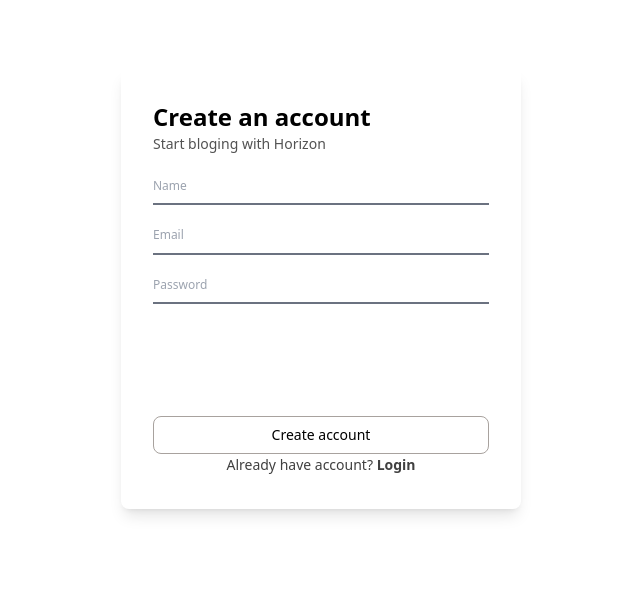
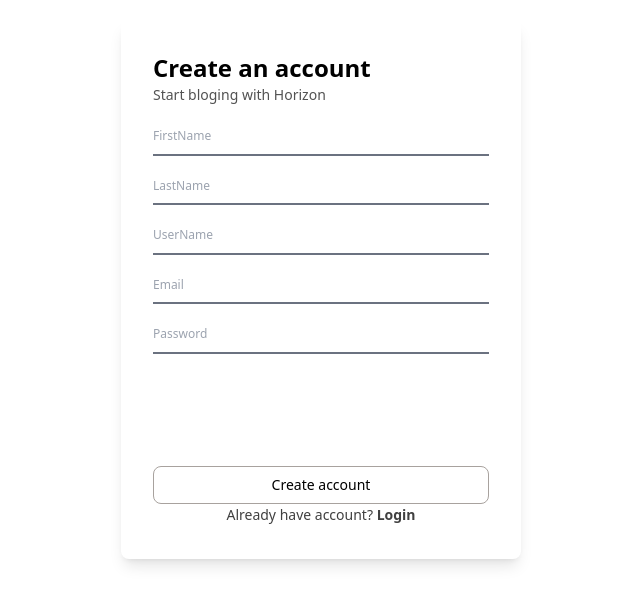
Before and after one commit to chiemezie1/BlogHorizon, a React (Create React App) app in the folder horizonclient/: page /register in a window 1280 px wide. Shown: the part 111-716 px from the top of the page, without its empty margins (319-959 px from the left). Built offline with nearby package versions, Linux system fonts and the light colour scheme.

Commit message:
register update

```diff
--- a/horizonclient/src/pages/Register.js
+++ b/horizonclient/src/pages/Register.js
@@ -13,7 +13,23 @@ function Register() {
         <div className="mt-3">
             <input
               type="text"
-              placeholder="Name"
+              placeholder="FirstName"
+              className="text-zinc-500 text-xs font-normal leading-relaxed
+              border-b-2 border-gray-500 focus:border-zinc-200 py-2 w-full outline-none"
+            />
+          </div>
+        <div className="mt-3">
+            <input
+              type="text"
+              placeholder="LastName"
+              className="text-zinc-500 text-xs font-normal leading-relaxed
+              border-b-2 border-gray-500 focus:border-zinc-200 py-2 w-full outline-none"
+            />
+          </div>
+        <div className="mt-3">
+            <input
+              type="text"
+              placeholder="UserName"
               className="text-zinc-500 text-xs font-normal leading-relaxed
               border-b-2 border-gray-500 focus:border-zinc-200 py-2 w-full outline-none"
             />
```
